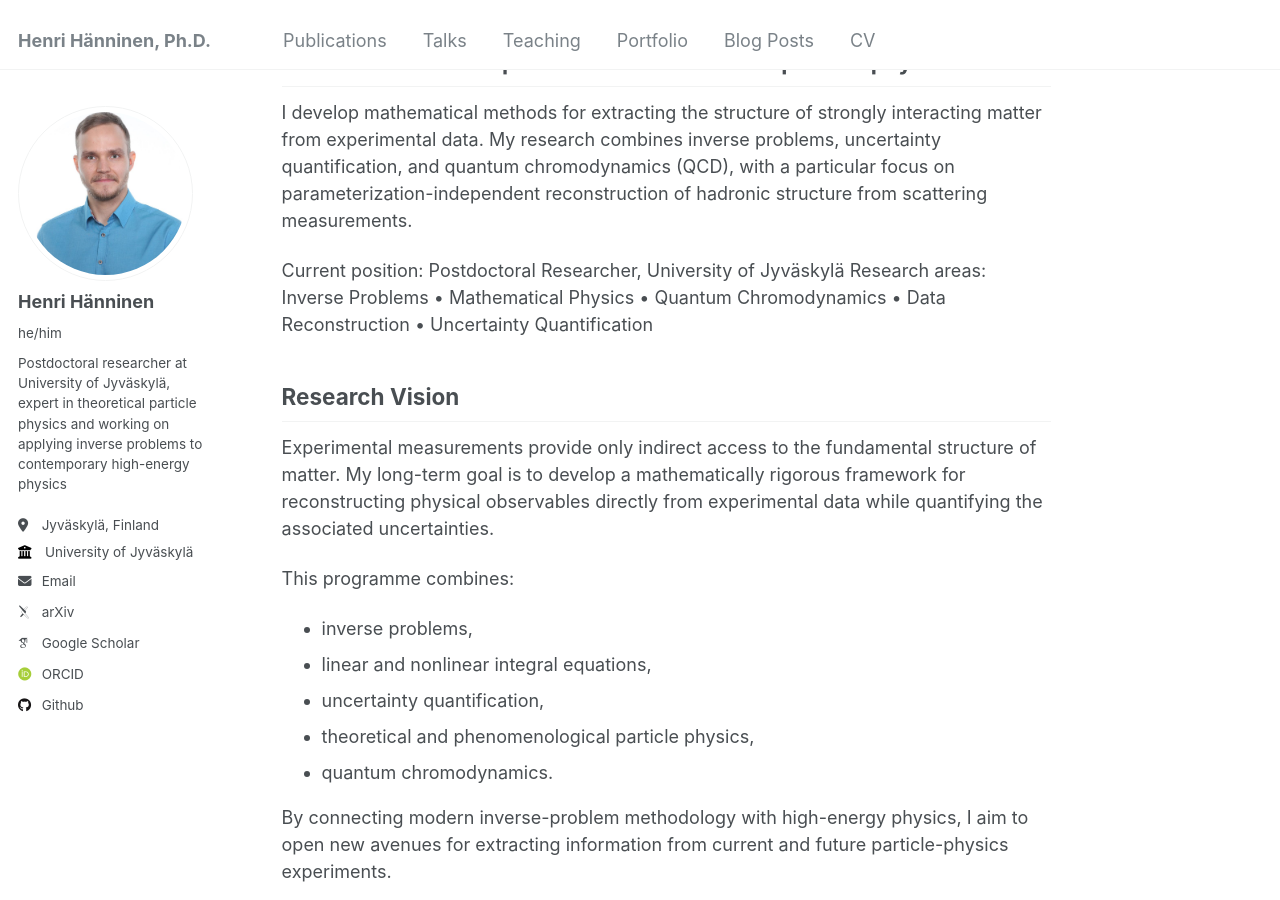
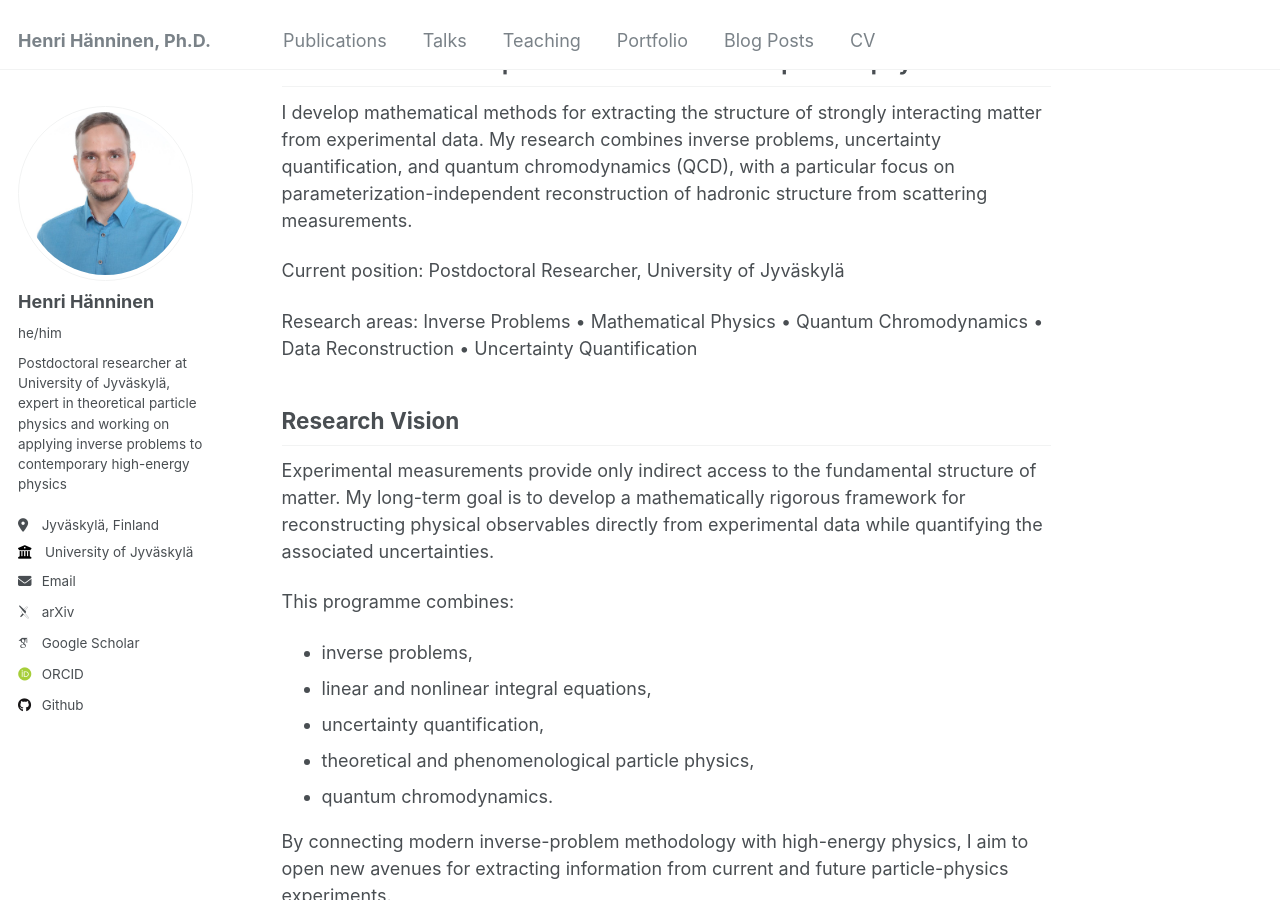
Before and after one commit to hhannine/hhannine.github.io, a Jekyll site: the page built from _pages/about.md, in a window 1280 px wide and 900 px high, scrolled down 617 px. Built offline with Jekyll 4.4.1, drawn with Linux system fonts in a browser that asks for light colours; some web fonts are replaced.

```diff
--- a/_pages/about.md
+++ b/_pages/about.md
@@ -15,6 +15,7 @@ redirect_from:
 I develop mathematical methods for extracting the structure of strongly interacting matter from experimental data. My research combines inverse problems, uncertainty quantification, and quantum chromodynamics (QCD), with a particular focus on parameterization-independent reconstruction of hadronic structure from scattering measurements.
 
 Current position: Postdoctoral Researcher, University of Jyväskylä
+
 Research areas: Inverse Problems • Mathematical Physics • Quantum Chromodynamics • Data Reconstruction • Uncertainty Quantification
 
 
@@ -52,10 +53,10 @@ Combining rigorous mathematical analysis with computational methods to address c
 ### Mathematical inverse problem for the world data inference of the parton distribution functions of the proton
 <p><em>Under review</em>, 2026</p>
 
-<p><strong>Contribution.</strong><br>
+<p><strong>Contribution.</strong>
 Constructed a mathematical inverse-problem formulation for the extraction of the proton PDFs without a fitting ansatz from DIS world data.</p>
 
-<p><strong>Significance.</strong><br>
+<p><strong>Significance.</strong>
 Opens a path towards parametrization-bias-free extraction of the parton distribution functions of the proton.</p>
 
 [arXiv](https://arxiv.org/abs/2609.11896)
```
